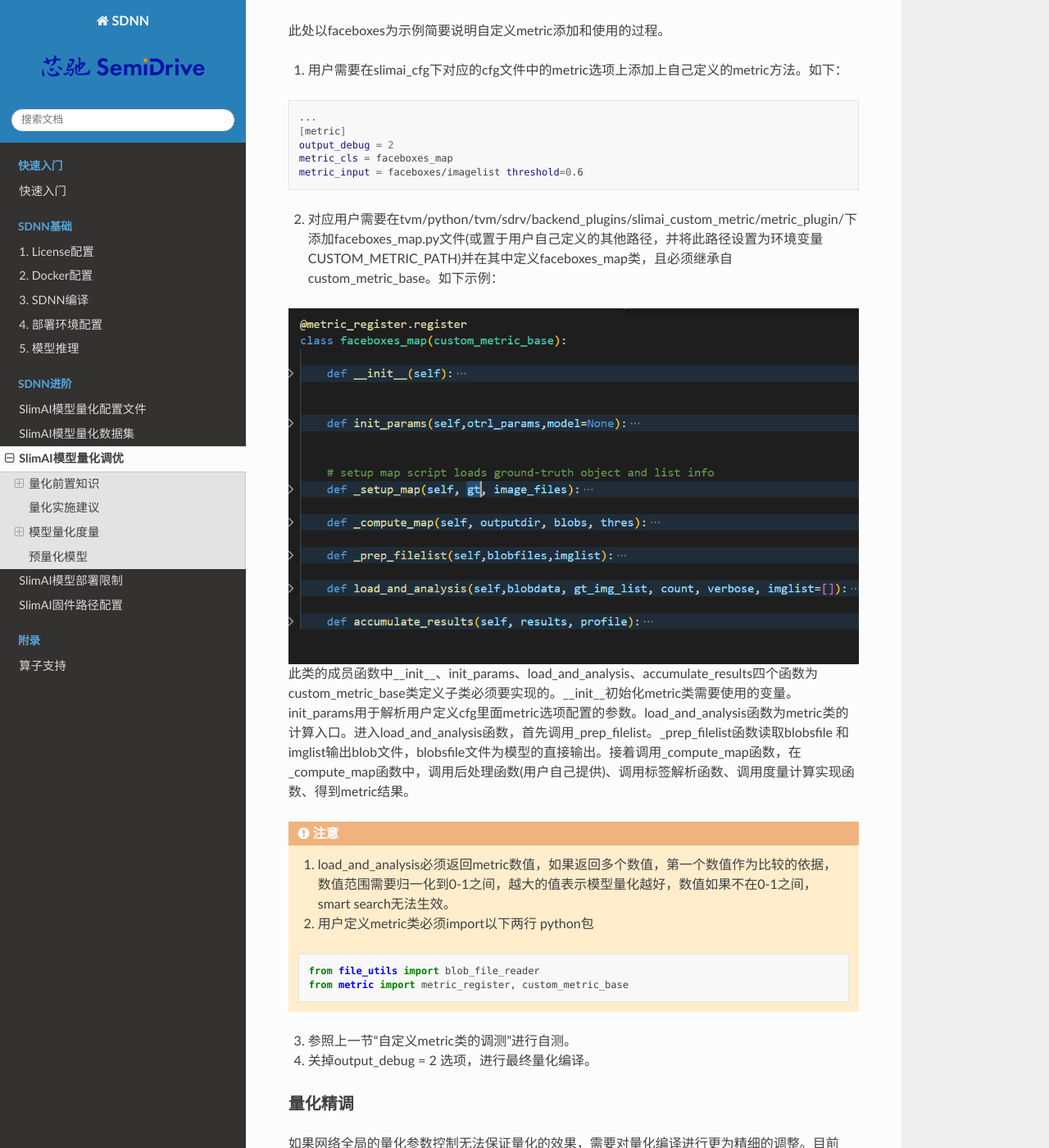
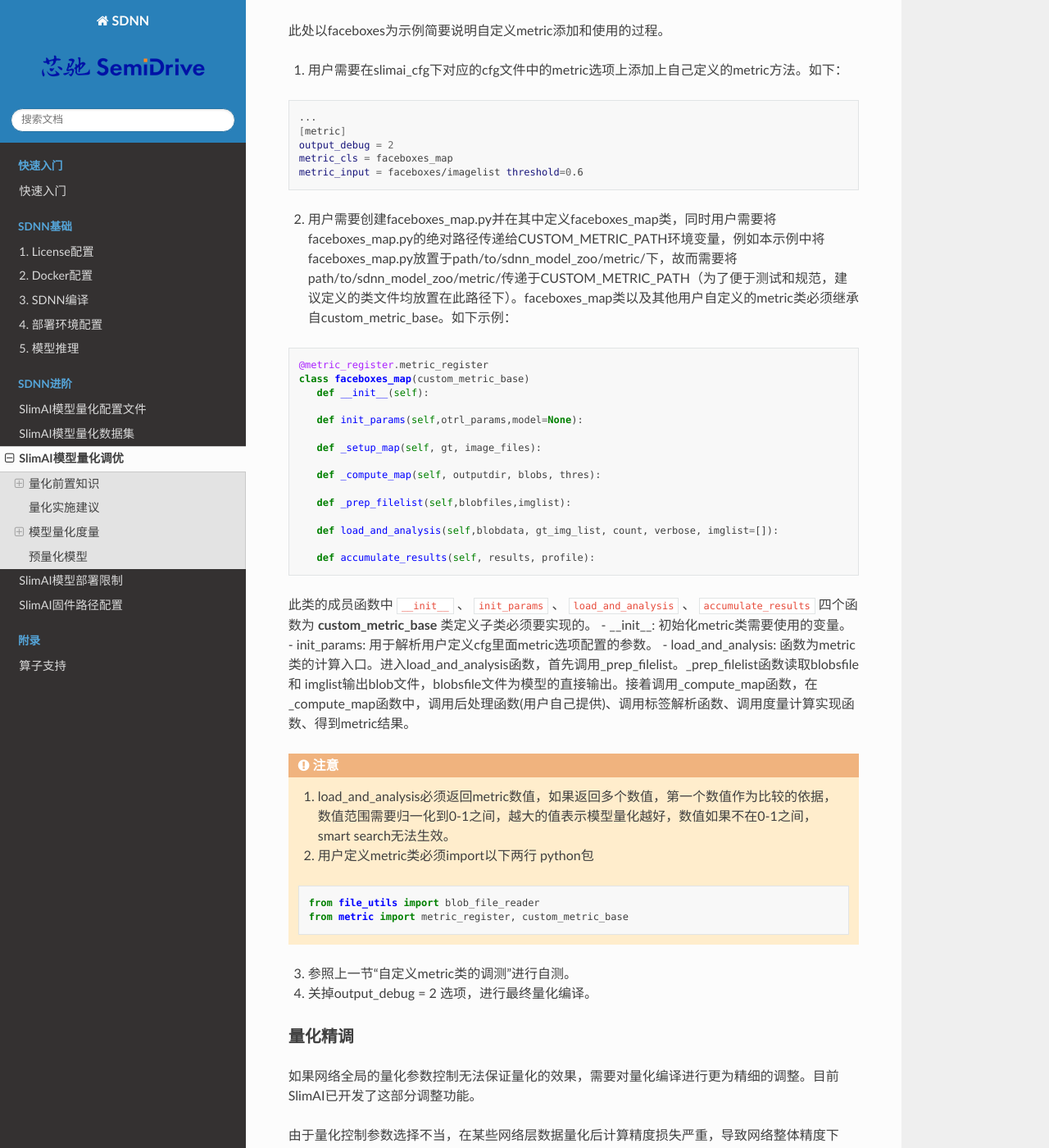
Before and after one commit to zgh551/sdnn_doc, a Sphinx documentation site: the page built from source/sdnn_advanced/slimai_quantize_optim.rst, in a window 1280 px wide and 1400 px high, scrolled down 9889 px. Shown: the whole window at 82% size. Built offline with Sphinx 7.4.7 and the Read the Docs theme 2.0.0, drawn with Linux system fonts in a browser that asks for light colours; some of the changed text lies outside the part shown.

Commit message:
modify metric test path
Change-Id: I8c6cf356fdabb8eec8d1f89ef90e2c87bed78fb5

```diff
--- a/source/quickstart/quickstart.rst
+++ b/source/quickstart/quickstart.rst
@@ -12,7 +12,7 @@
 
 #. 9系列SOC参考板
 #. **USB** 数据线
-#. 电脑（Windows）
+#. 电脑
 
 
 通过 ``SDToolBox`` 软件给参考板下载需要的pac包。通过拨码开关配置下载模式。
--- a/source/sdnn_advanced/slimai_quantize_optim.rst
+++ b/source/sdnn_advanced/slimai_quantize_optim.rst
@@ -340,14 +340,14 @@
 
 - 自定义metric步骤：
 
-1. 用户在模型cfg文件中定义metric的名字，并以此名命名新的类文件于TVM/python/tvm/sdrv/backend_plugins/slimai_custom_metric/metric_plugin/下。
+1. 用户在模型cfg文件中定义metric的名字，将此文件的绝对路径传递给CUSTOM_METRIC_PATH环境变量。
 2. 对1.中定义的metric类进行细节实现。
 3. 在cfg中添加output_debug=2选项，运行量化编译模型命令，获取中间结果，对自定义的metric进行调试。
 4. 将cfg中的output_debug=2选项去除，运行量化编译模型命令，完成模型编译。
 
 - 自定义metric类的调测
 
-TVM/python/tvm/sdrv/backend_plugins/slimai_custom_metric/metric_test.py可对用户定义好的metric类进行调试和测试。具体需要配置的字段见下注释部分：
+path/to/sdnn_model_zoo/metric/metric_test.py可对用户定义好的metric类进行调试和测试。具体需要配置的字段见下注释部分：
 
 .. code-block:: python
 
@@ -408,13 +408,31 @@
    metric_cls = faceboxes_map
    metric_input = faceboxes/imagelist threshold=0.6
 
-2. 对应用户需要在tvm/python/tvm/sdrv/backend_plugins/slimai_custom_metric/metric_plugin/下添加faceboxes_map.py文件(或置于用户自己定义的其他路径，并将此路径设置为环境变量CUSTOM_METRIC_PATH)并在其中定义faceboxes_map类，且必须继承自custom_metric_base。如下示例：
+2. 用户需要创建faceboxes_map.py并在其中定义faceboxes_map类，同时用户需要将faceboxes_map.py的绝对路径传递给CUSTOM_METRIC_PATH环境变量，例如本示例中将faceboxes_map.py放置于path/to/sdnn_model_zoo/metric/下，故而需要将path/to/sdnn_model_zoo/metric/传递于CUSTOM_METRIC_PATH（为了便于测试和规范，建议定义的类文件均放置在此路径下）。faceboxes_map类以及其他用户自定义的metric类必须继承自custom_metric_base。如下示例：
 
-.. figure:: ../media/faceboxes_map.png
-   :alt: faceboxe_map
-   :align: center
+.. code-block:: python
 
-此类的成员函数中__init__、init_params、load_and_analysis、accumulate_results四个函数为custom_metric_base类定义子类必须要实现的。__init__初始化metric类需要使用的变量。init_params用于解析用户定义cfg里面metric选项配置的参数。load_and_analysis函数为metric类的计算入口。进入load_and_analysis函数，首先调用_prep_filelist。_prep_filelist函数读取blobsfile 和 imglist输出blob文件，blobsfile文件为模型的直接输出。接着调用_compute_map函数，在_compute_map函数中，调用后处理函数(用户自己提供)、调用标签解析函数、调用度量计算实现函数、得到metric结果。
+   @metric_register.metric_register
+   class faceboxes_map(custom_metric_base)
+      def __init__(self):
+
+      def init_params(self,otrl_params,model=None):
+
+      def _setup_map(self, gt, image_files):
+
+      def _compute_map(self, outputdir, blobs, thres):
+
+      def _prep_filelist(self,blobfiles,imglist):
+
+      def load_and_analysis(self,blobdata, gt_img_list, count, verbose, imglist=[]):
+
+      def accumulate_results(self, results, profile):
+
+
+此类的成员函数中 ``__init__`` 、 ``init_params`` 、 ``load_and_analysis`` 、 ``accumulate_results`` 四个函数为 **custom_metric_base** 类定义子类必须要实现的。
+- __init__: 初始化metric类需要使用的变量。
+- init_params: 用于解析用户定义cfg里面metric选项配置的参数。
+- load_and_analysis: 函数为metric类的计算入口。进入load_and_analysis函数，首先调用_prep_filelist。_prep_filelist函数读取blobsfile 和 imglist输出blob文件，blobsfile文件为模型的直接输出。接着调用_compute_map函数，在_compute_map函数中，调用后处理函数(用户自己提供)、调用标签解析函数、调用度量计算实现函数、得到metric结果。
 
 .. attention::
 
```
Also changed, not shown: other parts of source/sdnn_advanced/slimai_quantize_optim.rst (+3 -3 lines), source/sdnn_base/sdnn_build.rst (+5 -5 lines), source/_static/onnx_output.png (renamed from source/media/onnx_output.png), source/media/faceboxes_map.png (deleted).
